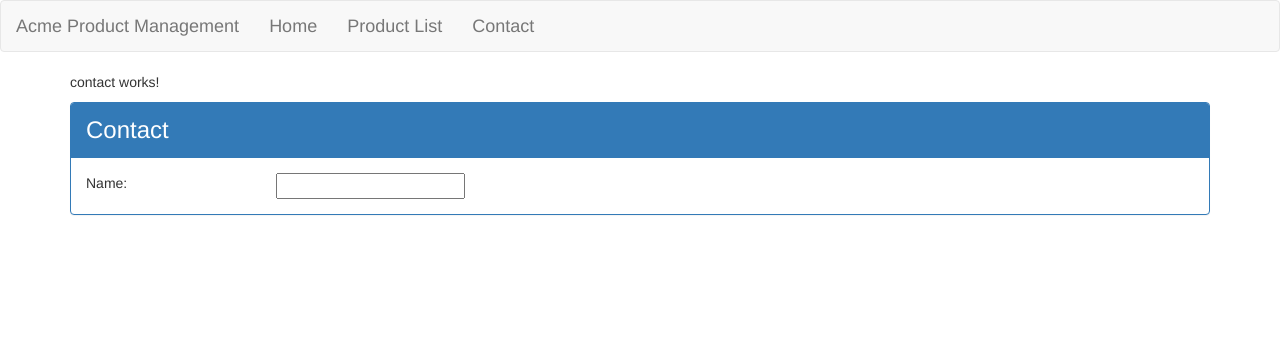
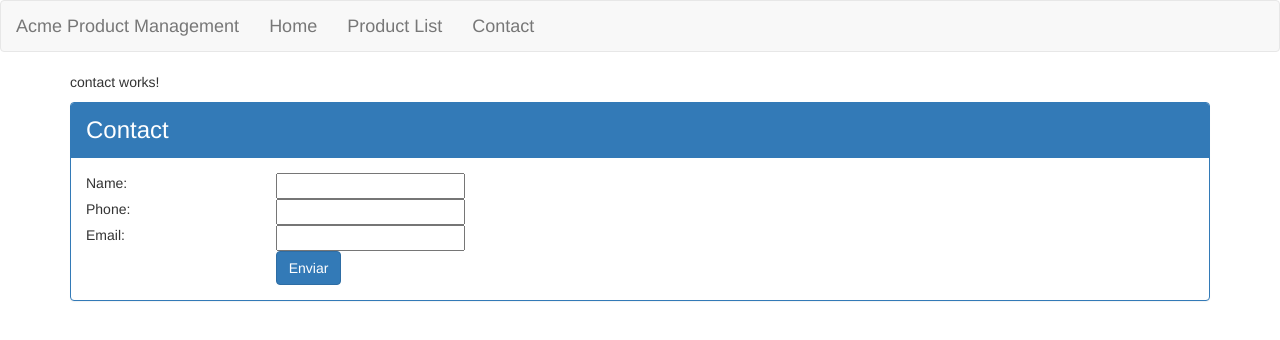
Before and after one commit to fduartej/AngularDemo, an Angular app: page /contact in a window 1280 px wide. Shown: the top 340 px of the page. Built offline with nearby package versions, Linux system fonts and the light colour scheme.

Commit message:
Agregando Form

```diff
--- a/src/app/contact/contact.component.html
+++ b/src/app/contact/contact.component.html
@@ -10,9 +10,23 @@
   <div class='panel-body'>
           <div class='row'>
               <div class='col-md-2'>Name:</div>
-              <div class='col-md-4'>
-                  <input type='text'  />
-              </div>
+              <div class='col-md-4'><input type='text'  /></div>
+          </div>
+          <div class='row'>
+              <div class='col-md-2'>Phone:</div>
+              <div class='col-md-4'><input type='text'  /></div>
+          </div>
+          <div class='row'>
+              <div class='col-md-2'>Email:</div>
+              <div class='col-md-4'><input type='text'  /></div>
+          </div>
+          <div class="row">
+             <div class='col-md-2'></div>
+             <div class='col-md-4'>
+                        <button class='btn btn-primary'>
+                                Enviar
+                            </button>
+             </div>
           </div>
   </div>
 </div>
```
Also changed, not shown: 1 other file (tests, documents, lock files or other folders).
